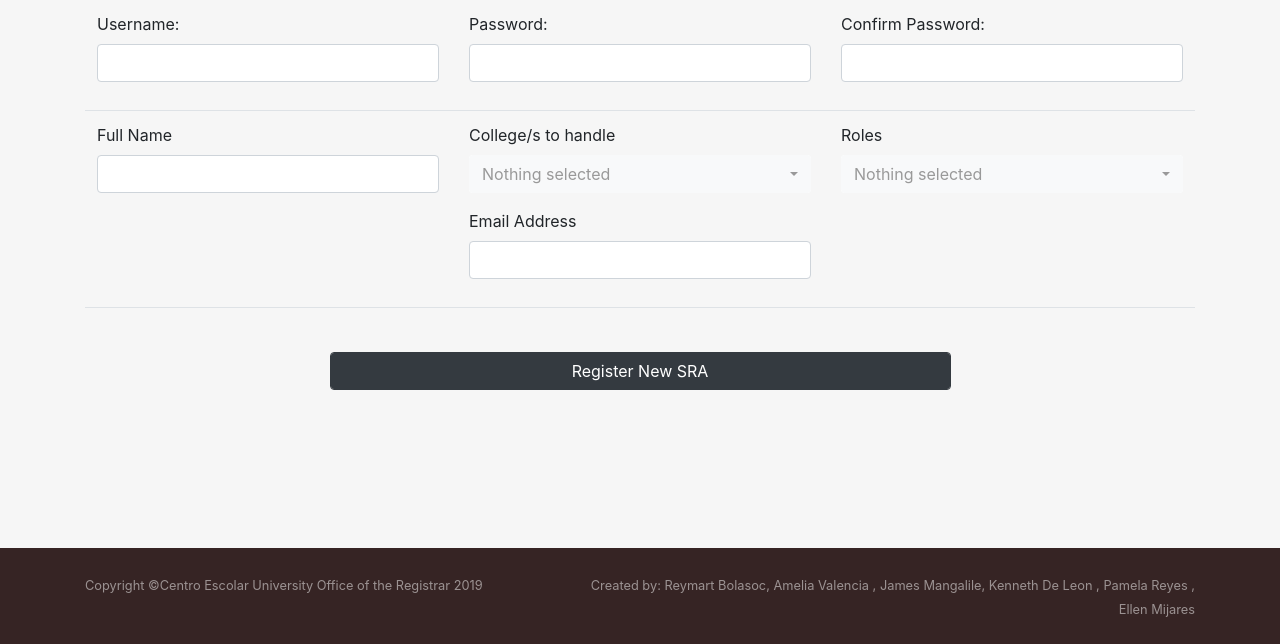
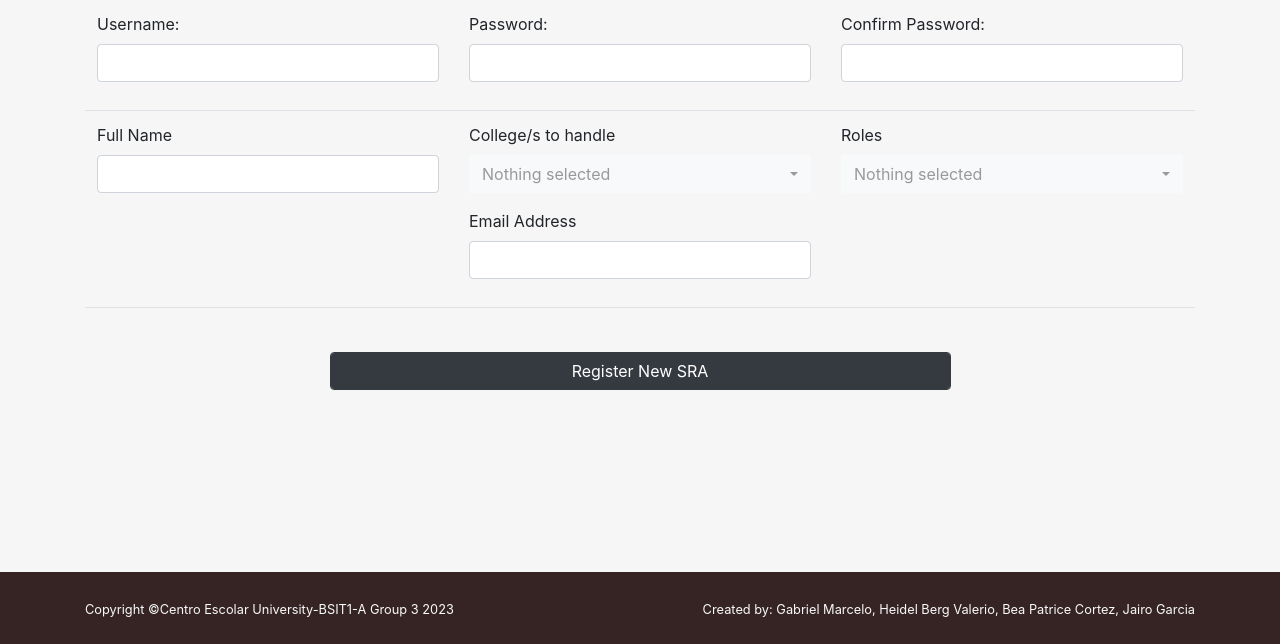
Before and after one commit to GabrielFMarcelo/classrecord, a PHP site: page /register.php in a window 1280 px wide. Shown: the part 156-800 px from the top of the page. Run offline with PHP 8.4, Linux system fonts and the light colour scheme; data comes from the database, SQL or seed files in the repository; some web fonts are replaced.

Commit message:
update footer

```diff
--- a/register.php
+++ b/register.php
@@ -118,14 +118,14 @@ $view = new view;
  </body>
  <footer id="sticky-footer" class="py-4 footer text-white-50 fixed-bottom  slide-in-right">
    <div class="container text-center">
-       <div class="row">
-           <div class="col col-sm-5 text-left">
-               <small>Copyright &copy;Centro Escolar University     Office of the Registrar 2019</small>
-           </div>
-           <div class="col text-right">
-               <small>Created by: Reymart Bolasoc, Amelia Valencia , James Mangalile, Kenneth De Leon , Pamela Reyes , Ellen Mijares</small>
-           </div>
-       </div>
+     <div class="row">
+         <div class="col col-sm-5 text-left text-light">
+             <small>Copyright &copy;Centro Escolar University-BSIT1-A     Group 3 2023</small>
+         </div>
+         <div class="col text-right text-light">
+             <small>Created by: Gabriel Marcelo, Heidel Berg Valerio, Bea Patrice Cortez, Jairo Garcia</small>
+         </div>
+     </div>
    </div>
  </footer>
      <script src="vendor/js/jquery.js"></script>
```
